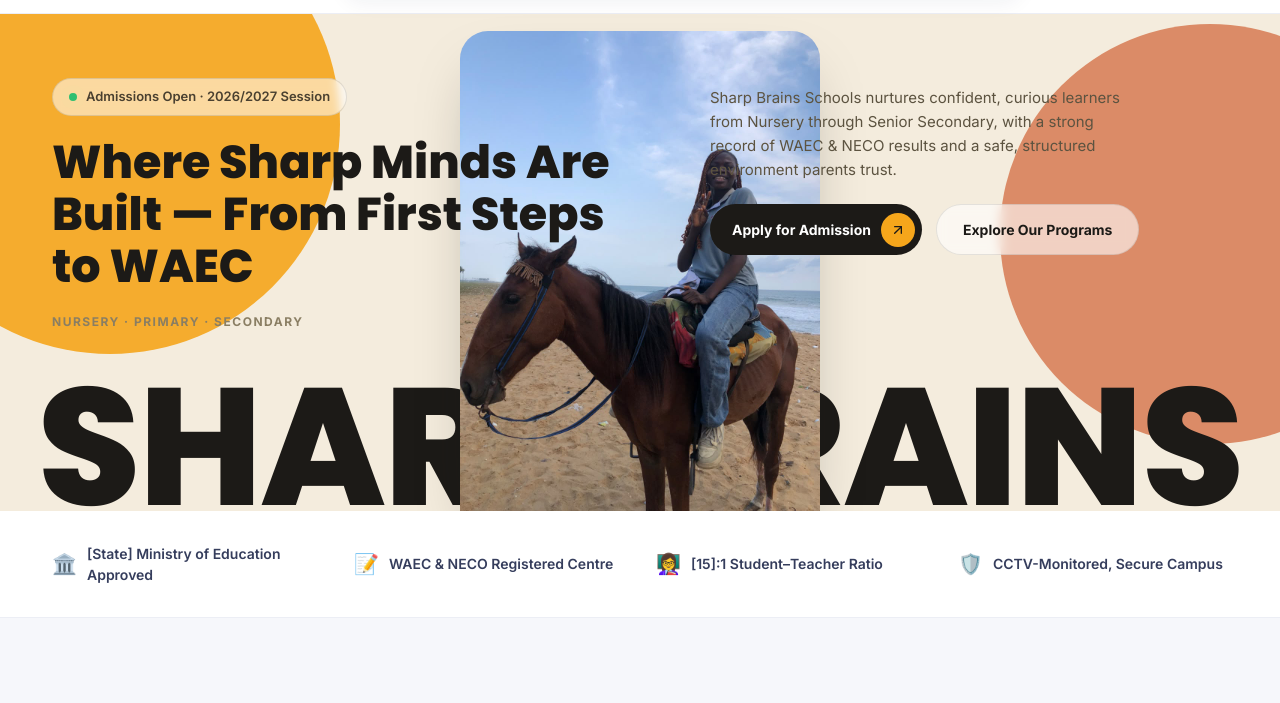
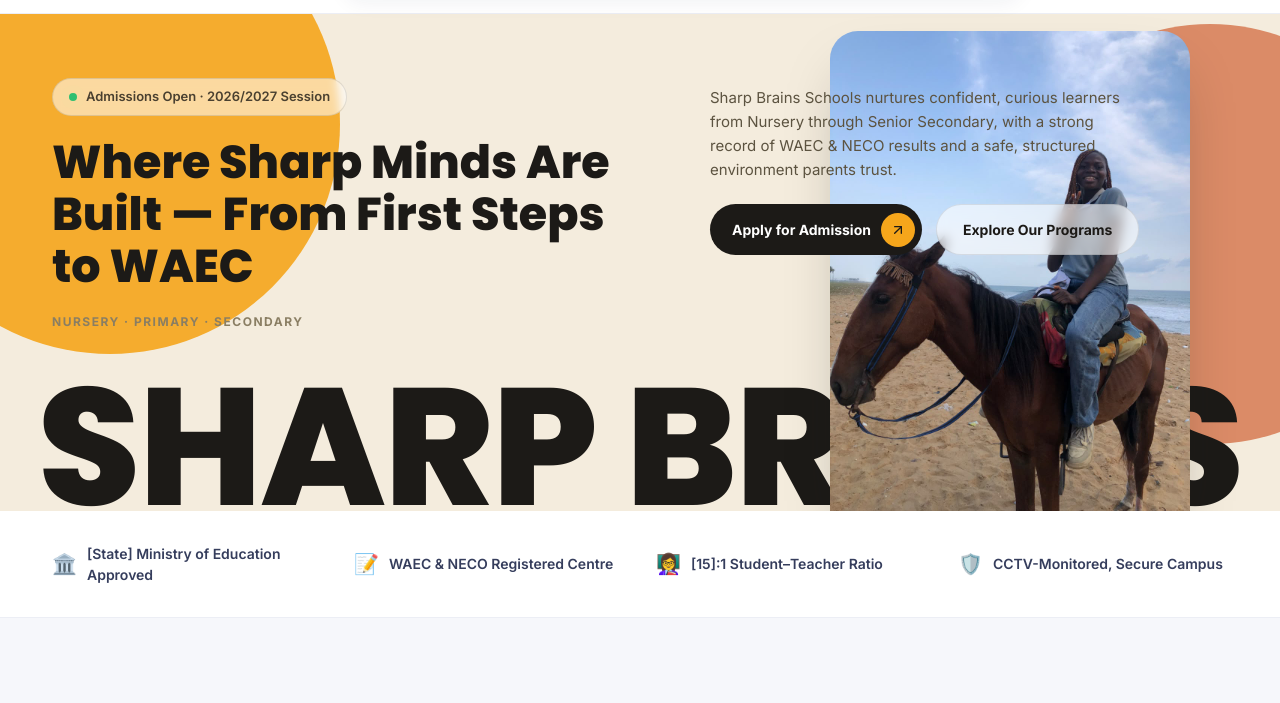
Before and after one commit to michealiluyomade-beep/sharpbrains-website, a plain HTML site: page index.html in a window 1280 px wide. Shown: the part 72-775 px from the top of the page. Drawn offline with nearby package versions, Linux system fonts and the light colour scheme.

Commit message:
Revert "Center the hero photo horizontally instead of aligning it to the right"
This reverts commit c32caea519022d3425a837036af6bbf8fcd35417.

```diff
--- a/assets/styles.css
+++ b/assets/styles.css
@@ -372,8 +372,7 @@ ul { margin: 0; padding: 0; list-style: none; }
 .btn-pill-light:hover { background: rgba(255,255,255,0.85); }
 
 .hero-photo-wrap {
-  position: absolute; z-index: 2; left: 50%; bottom: 0;
-  transform: translateX(-50%);
+  position: absolute; z-index: 2; right: 7%; bottom: 0;
   width: 30%; max-width: 360px; min-width: 200px;
   border-radius: 28px 28px 0 0;
   overflow: hidden;
```
